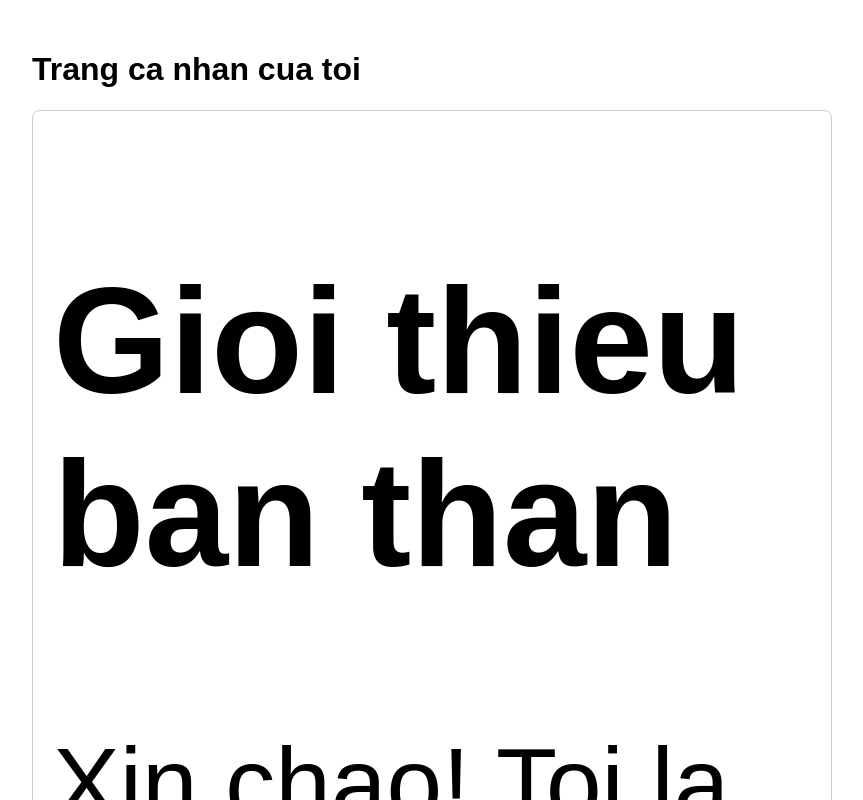
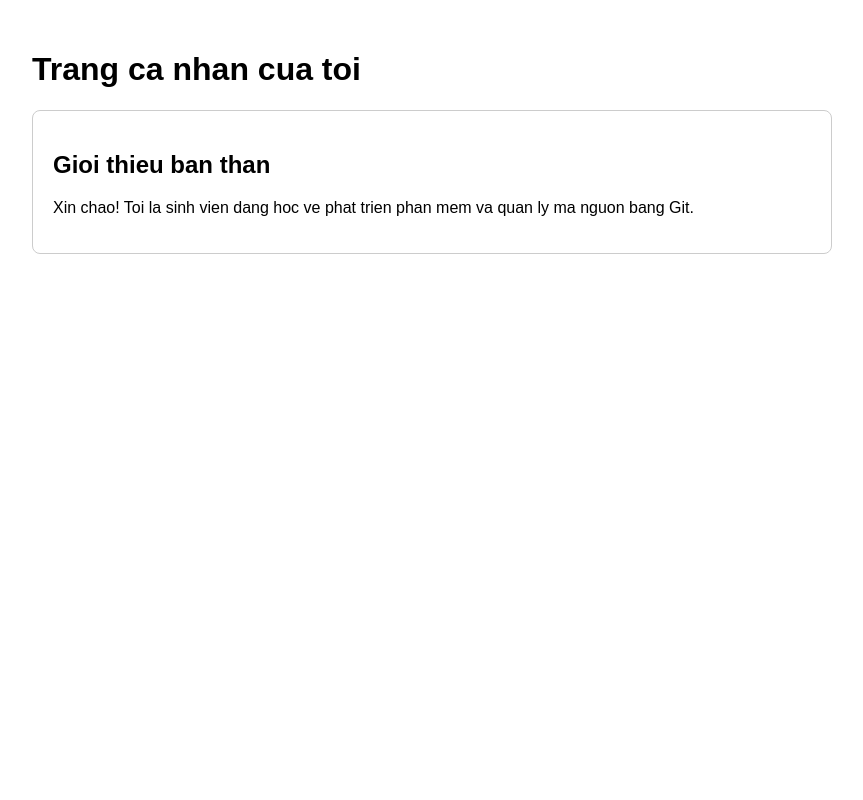
Before and after one commit to truong256/personal-introduction, a plain HTML site: page index.html in a window 1280 px wide. Shown: the top 800 px of the page, without its empty margins (208-1071 px from the left). Drawn offline with Linux system fonts and the light colour scheme.

Commit message:
Revert "Mistake: wrong introduction style"
This reverts commit 41fb11789957ec6d82fc76958dc8678c94c9ae3b.

```diff
--- a/style.css
+++ b/style.css
@@ -10,4 +10,3 @@ body {
     border: 1px solid #ccc;
     border-radius: 8px;
 }
-.introduction { font-size: 100px; }
```
